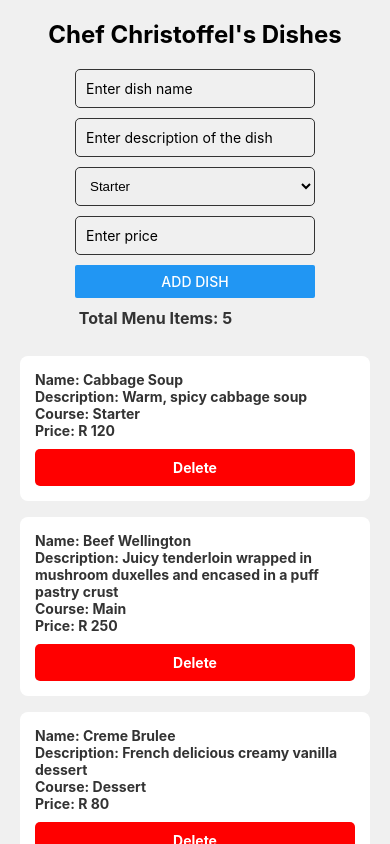
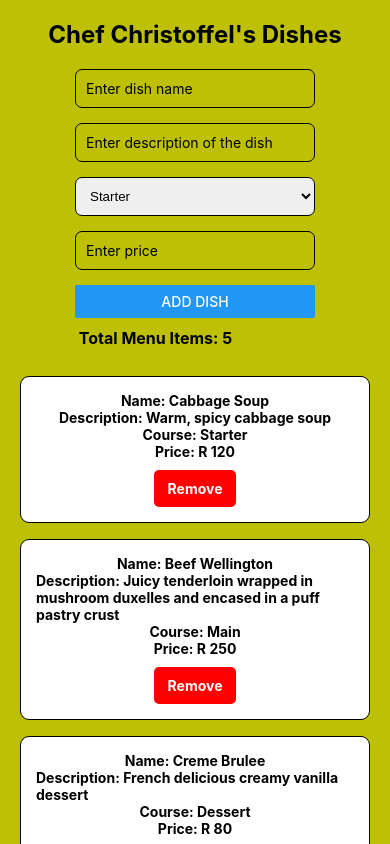
Before and after one commit to Gugulethu11/MASTPOEPART2, a React Native app: screen / in a window 390 px wide. Built offline with nearby package versions, Linux system fonts and the light colour scheme.

Commit message:
refactor: update button label and improve styling consistency across components.

```diff
--- a/App.tsx
+++ b/App.tsx
@@ -18,7 +18,7 @@ const MenuItem = ({
     <Text style={styles.price}>Price: R {price}</Text>
 
   <TouchableOpacity style={styles.deletebutton} onPress={onDelete}>
-    <Text style={styles.btnText} > Delete </Text>
+    <Text style={styles.btnText} > Remove </Text>
   </TouchableOpacity>
   </View>
 );
@@ -117,7 +117,7 @@ export default function App() {
 const styles = StyleSheet.create({
   container: {
     flex: 1,
-    backgroundColor: '#f0f0f0',
+    backgroundColor: '#bdc004ff',
     alignItems: 'center',
     justifyContent: 'center',
   },
@@ -133,37 +133,40 @@ const styles = StyleSheet.create({
   },
   input: {
     borderWidth: 1,
-    borderColor: "#333",
+    borderColor: "black",
     padding: 10,
-    marginBottom: 10,
-    borderRadius: 5,
+    marginBottom: 15,
+    borderRadius: 7,
   },
   item: {
     backgroundColor: "#fff",
     padding: 15,
     marginVertical: 8,
-    borderRadius: 8,
+    borderRadius: 9,
+  borderColor: "black",
+    borderWidth: 1,
+    alignItems: "center",
     justifyContent: "center",
     width: 350,
   },
   dishname: {
     fontSize: 14,
-    color: "#333",
+    color: "black",
     fontWeight: "bold",
   },
   price: {
     fontSize: 14,
-    color: "#333",
+    color: "black",
     fontWeight: "bold",
   },
   course: {
     fontSize: 14,
-    color: "#333",
+    color: "black",
     fontWeight: "bold",
   },
   description: {
     fontSize: 14,
-    color: "#333",
+    color: "black",
     fontWeight: "bold",
   },
   deletebutton:{
@@ -186,7 +189,7 @@ const styles = StyleSheet.create({
     fontSize: 16,
     fontWeight: "bold",
     marginTop: 10,
-    color: "#333",
+    color: "black",
     alignItems: "center",
   }
 });
```
